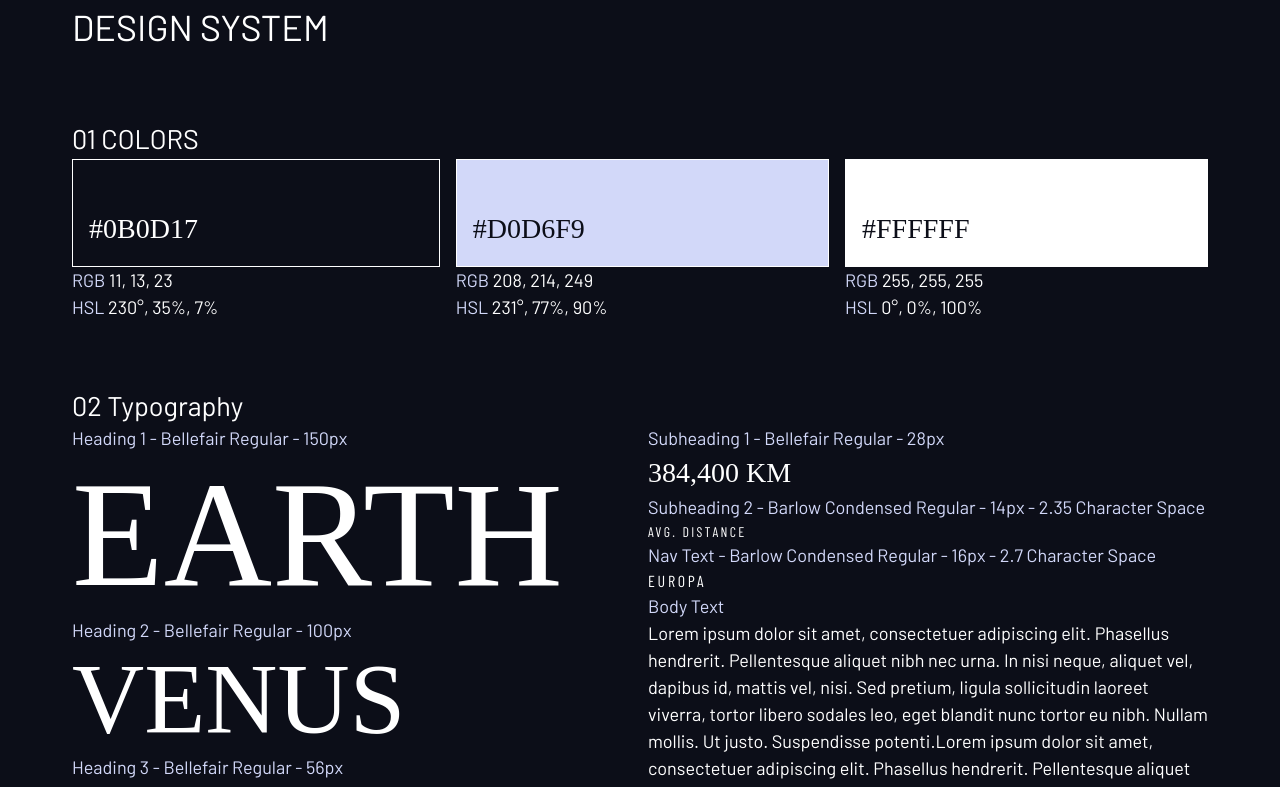
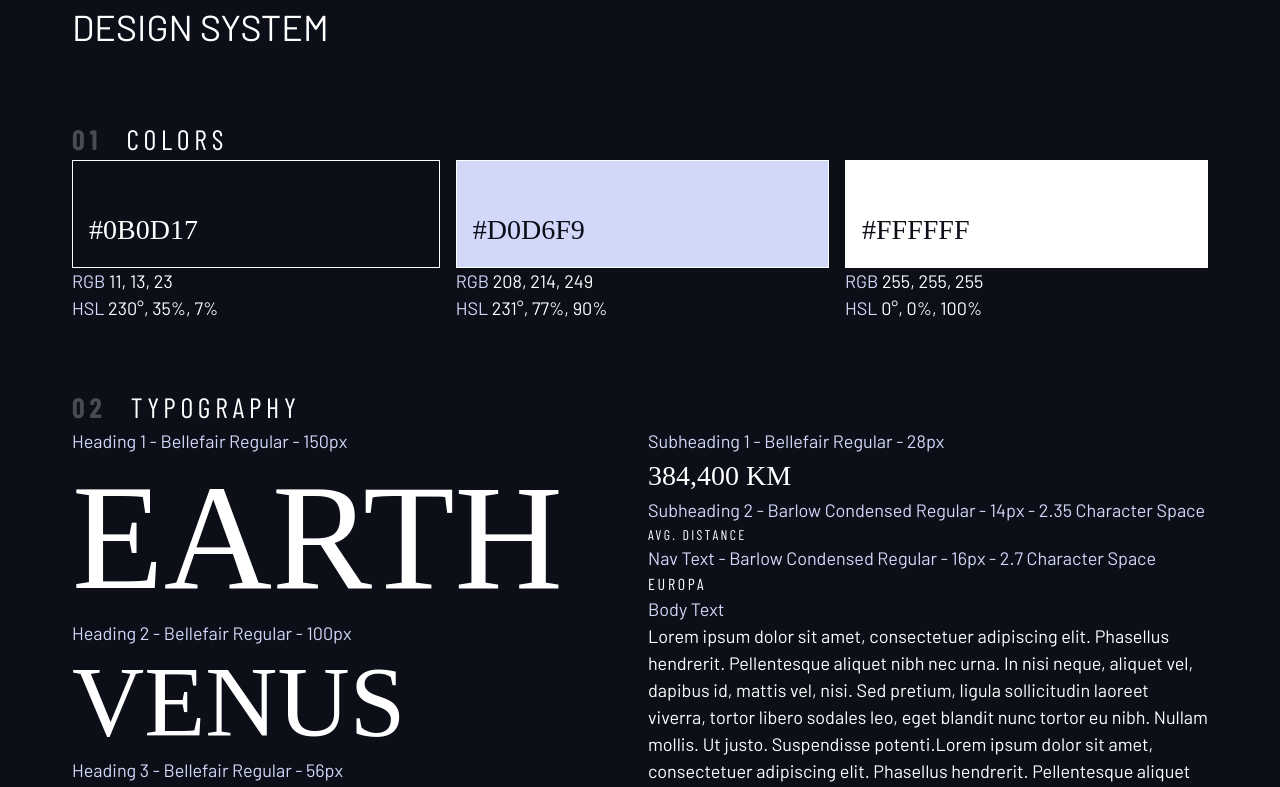
Before and after one commit to ajkendal/frontend-mentor-space-tourism, a Next.js app: page / in a window 1280 px wide. Shown: the top 787 px of the page. Built offline with nearby package versions, Linux system fonts and the light colour scheme; a web font is replaced by a local one.

Commit message:
Add numbered-title class for section headings
Introduces the .numbered-title CSS class for styled section headings in the design system. Updates DesignSystem.tsx to use this class for color and typography section titles, improving visual consistency.

```diff
--- a/app/styles/components/DesignSystem.tsx
+++ b/app/styles/components/DesignSystem.tsx
@@ -4,7 +4,7 @@
       <h1 className='uppercase'>Design system</h1>
 
       <section id='colors' style={{ margin: '4rem 0' }}>
-        <h2 className='uppercase'>
+        <h2 className='numbered-title'>
           <span>01</span> colors
         </h2>
         <div className='flex'>
@@ -54,7 +54,7 @@
       </section>
 
       <section id='typography' style={{ margin: '4rem 0' }}>
-        <h2>
+        <h2 className='numbered-title'>
           <span>02 </span>Typography
         </h2>
         <div className='flex'>
--- a/app/styles/globals.css
+++ b/app/styles/globals.css
@@ -205,3 +205,15 @@
 .fs-600 {
   line-height: 1.1;
 }
+
+.numbered-title {
+  font-family: var(--ff-sans-cond);
+  font-size: var(--fs-500);
+  text-transform: uppercase;
+  letter-spacing: 4.72px;
+}
+.numbered-title > span {
+  margin-right: 0.5em;
+  font-weight: 700;
+  color: hsl(var(--clr-white) / 0.25);
+}
```
